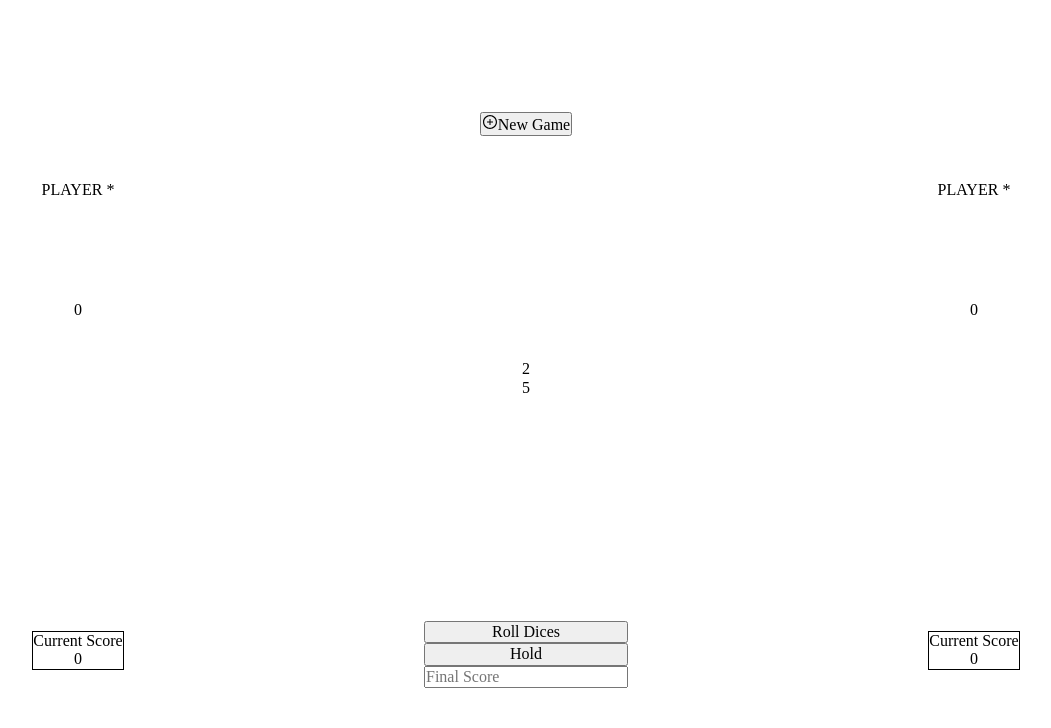
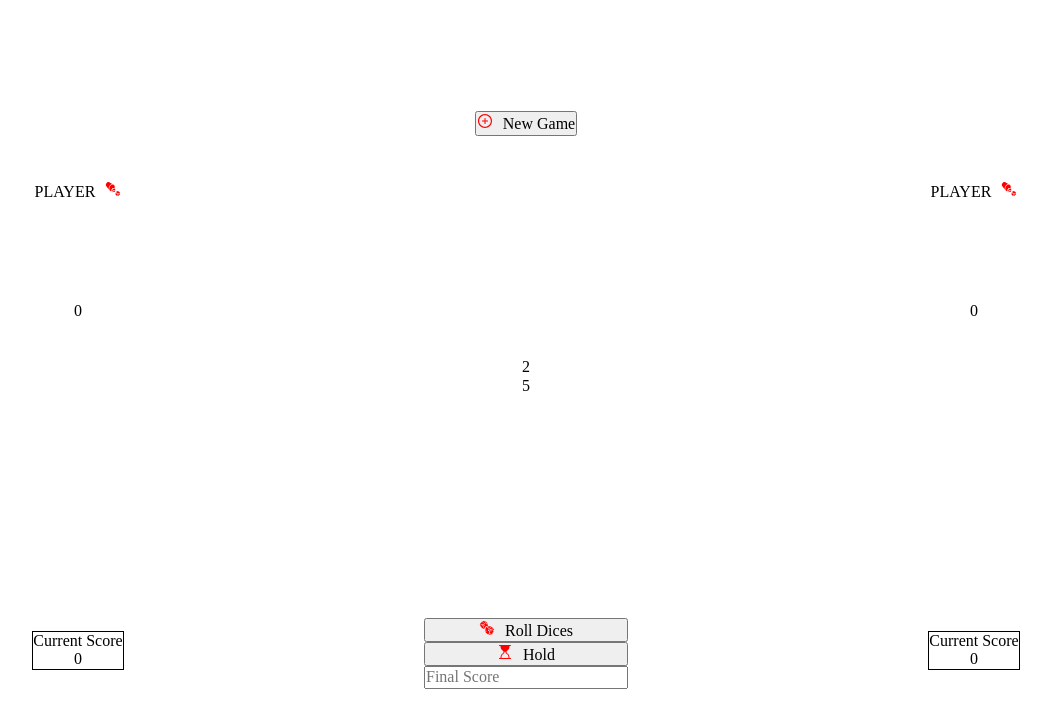
Before and after one commit to DanielShamir93/DicesGame, a React (Create React App) app: page / in a window 1280 px wide. Shown: the top 728 px of the page, without its empty margins (114-1165 px from the left). Built offline with nearby package versions, Linux system fonts and the light colour scheme.

Commit message:
Creat IconedButton component and add icons by react-icons

```diff
--- a/src/components/gameTools/GameTools.component.jsx
+++ b/src/components/gameTools/GameTools.component.jsx
@@ -2,7 +2,8 @@ import React from 'react';
 import './gameTools.styles.scss';
 import IconedButton from '../iconedButton/IconedButton.component';
 import { AiOutlinePlusCircle } from "react-icons/ai";
-
+import { GiRollingDices } from "react-icons/gi";
+import { BsHourglassTop } from "react-icons/bs";
 export default class GameTools extends React.Component {
 
     state = {dices: [null, null]};
@@ -16,15 +17,15 @@ export default class GameTools extends React.Component {
         return (
             <div className="game-tools" >
                 <div className="game-tools-top" >
-                    <IconedButton className="new-game-title" term="New Game" reactIconComponent={<AiOutlinePlusCircle />} />
+                    <IconedButton className="new-game-title" term="New Game" reactIconComponent={<AiOutlinePlusCircle className="react-icon"/>} />
                 </div>
                 <div className="dices" >
                     <figure className="dice" >2</figure>
                     <figure className="dice" >5</figure>
                 </div>
                 <div className="game-tools-bottom" >
-                    <button className="roll-dice" >Roll Dices</button>
-                    <button className="hold" >Hold</button>
+                    <IconedButton className="roll-dice" term="Roll Dices" reactIconComponent={<GiRollingDices className="react-icon"/>} />
+                    <IconedButton className="hold" term="Hold" reactIconComponent={<BsHourglassTop className="react-icon"/>} />
                     <input className="final-score" placeholder="Final Score" />
                 </div>
             </div>
--- a/src/components/iconedButton/IconedButton.component.jsx
+++ b/src/components/iconedButton/IconedButton.component.jsx
@@ -1,5 +1,6 @@
 import React from 'react';
 import { GrDocumentMissing } from "react-icons/gr";
+import './iconedButton.styles.scss'
 
 export default class IconedButton extends React.Component {
 
@@ -11,7 +12,7 @@ export default class IconedButton extends React.Component {
     render = () => {
         return (
             <button className="iconed-button" >
-                {this.state.reactIconComponent !== '' ? this.props.reactIconComponent : <GrDocumentMissing />}
+                {this.state.reactIconComponent !== '' ? this.props.reactIconComponent : <GrDocumentMissing className="react-icon"/>}
                 <span className="button-term">{this.state.term}</span>
             </button>
         );
--- /dev/null
+++ b/src/components/iconedButton/iconedButton.styles.scss
@@ -0,0 +1,10 @@
+.iconed-button {
+
+    .react-icon {
+        color: red;
+    }
+
+    .button-term {
+        padding-left: 10px;
+    }
+}
--- a/src/components/player/Player.component.jsx
+++ b/src/components/player/Player.component.jsx
@@ -1,5 +1,6 @@
 import React from 'react';
 import './player.styles.scss';
+import { GiRollingDiceCup } from "react-icons/gi";
 
 export default class Player extends React.Component {
 
@@ -19,8 +20,9 @@ export default class Player extends React.Component {
         return (
             <div className="player" >
                 <div className="player-top" >
-                    <p className="player-title" >PLAYER
-                        {this.state.isActive  && <span className="player-turn" > *</span>}
+                    <p className="player-top-title" >
+                        <span className="player-name">PLAYER</span>
+                        {this.state.isActive  && <GiRollingDiceCup className="react-icon" />}
                     </p>
                     <p className="total-score" >0</p>
                 </div>
--- a/src/components/player/player.styles.scss
+++ b/src/components/player/player.styles.scss
@@ -11,6 +11,17 @@
         justify-content: space-around;
         align-items: center;
         height: 30vh;
+
+        &-title {
+
+            .player-name {
+                padding-right: 10px;
+            }
+
+            .react-icon {
+                color: red;
+            }
+        }
     }
 
     &-bottom {
```
